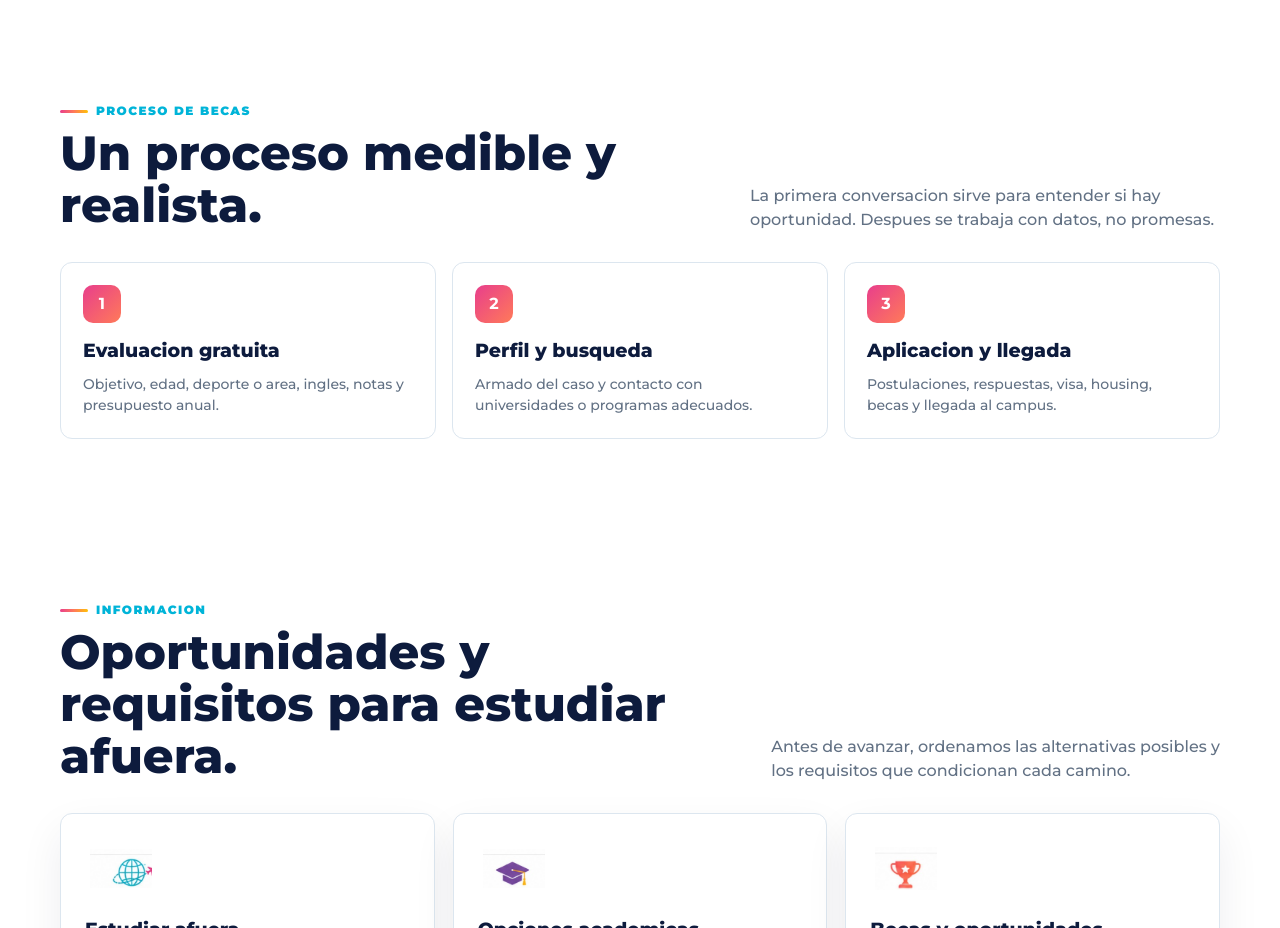
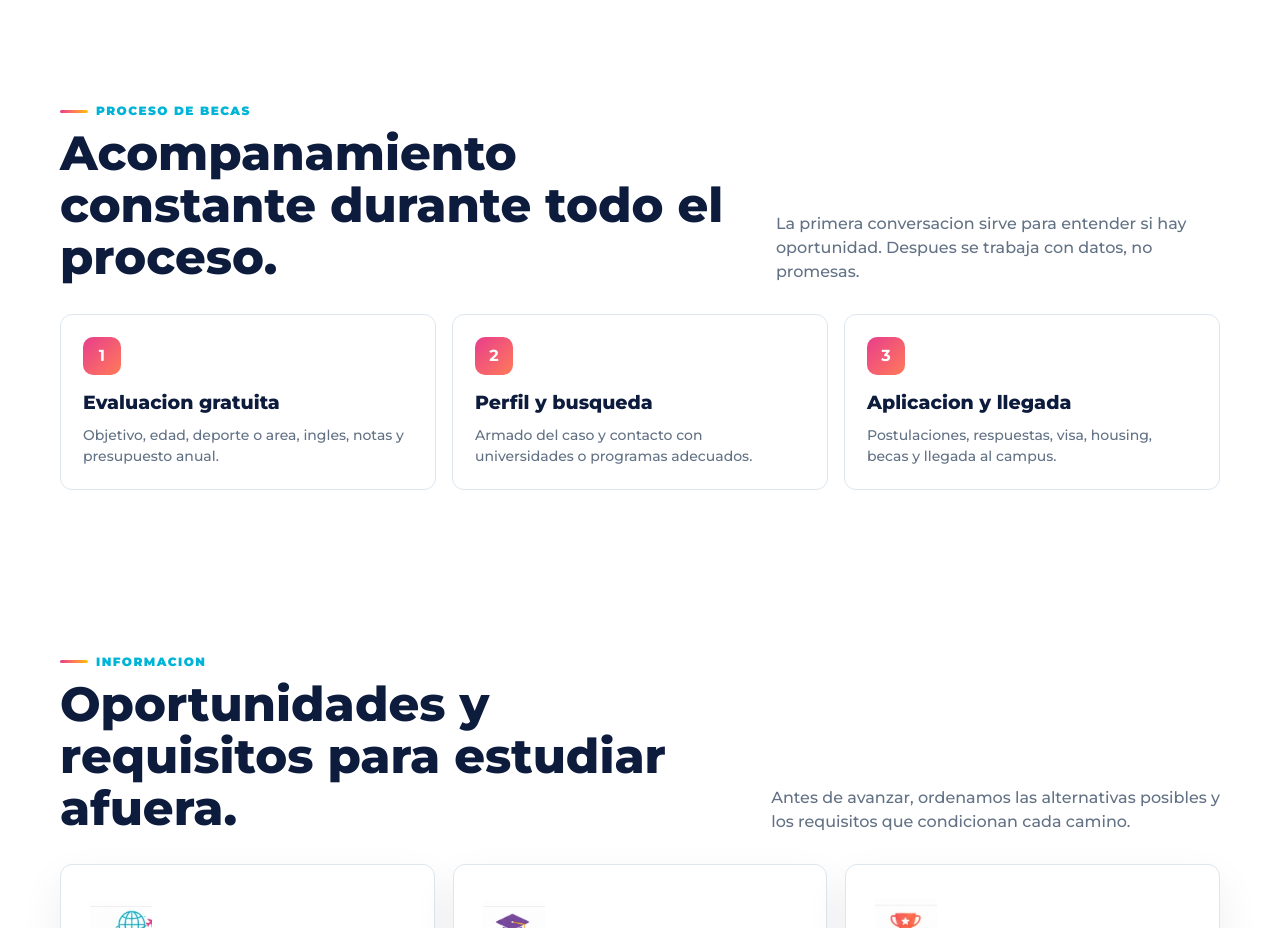
Before and after one commit to Vitolop1/VANTAGE, a website: page index.html in a window 1280 px wide. Shown: the part 1860-2788 px from the top of the page. Drawn offline with Linux system fonts and the light colour scheme.

Commit message:
Update process section headline

```diff
--- a/index.html
+++ b/index.html
@@ -315,7 +315,7 @@
       <div class="section-head">
         <div>
           <div class="eyebrow">Proceso de Becas</div>
-          <h2>Un proceso medible y realista.</h2>
+          <h2>Acompanamiento constante durante todo el proceso.</h2>
         </div>
         <p>La primera conversacion sirve para entender si hay oportunidad. Despues se trabaja con datos, no promesas.</p>
       </div>
```
